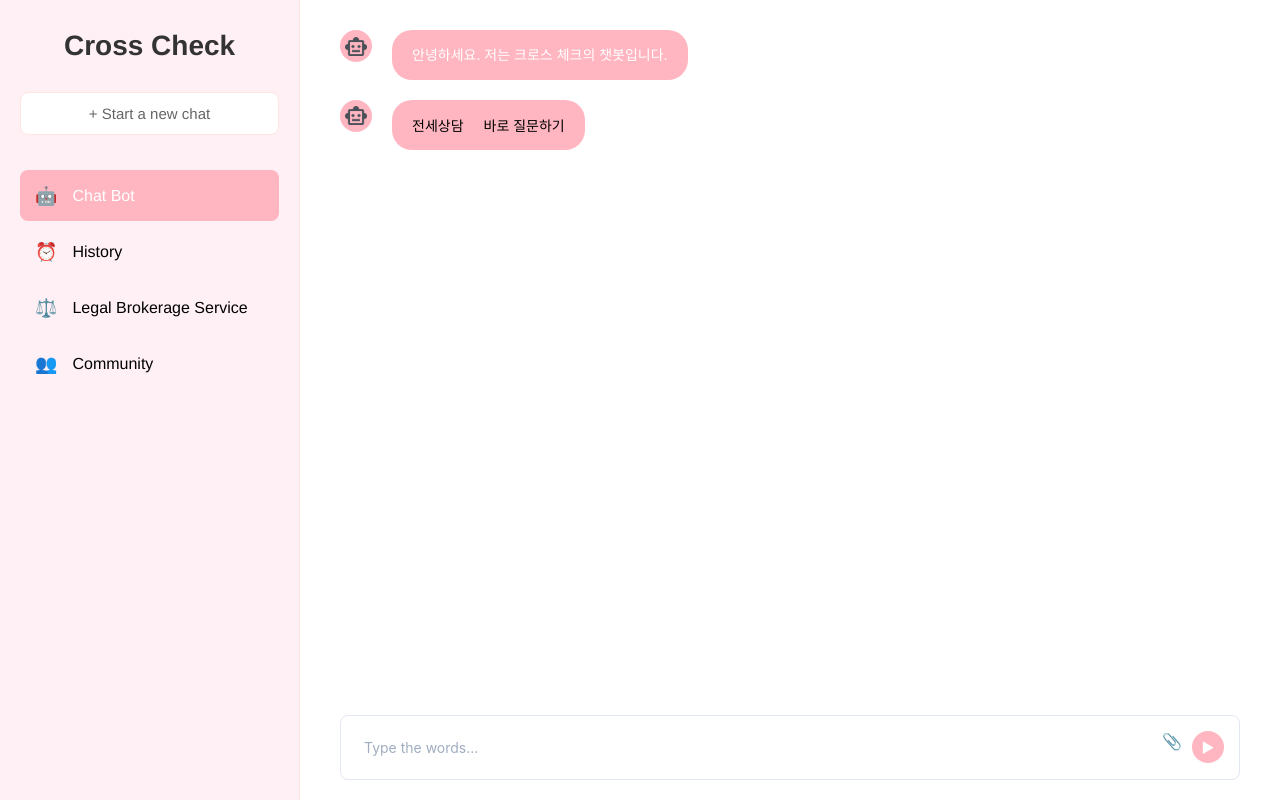
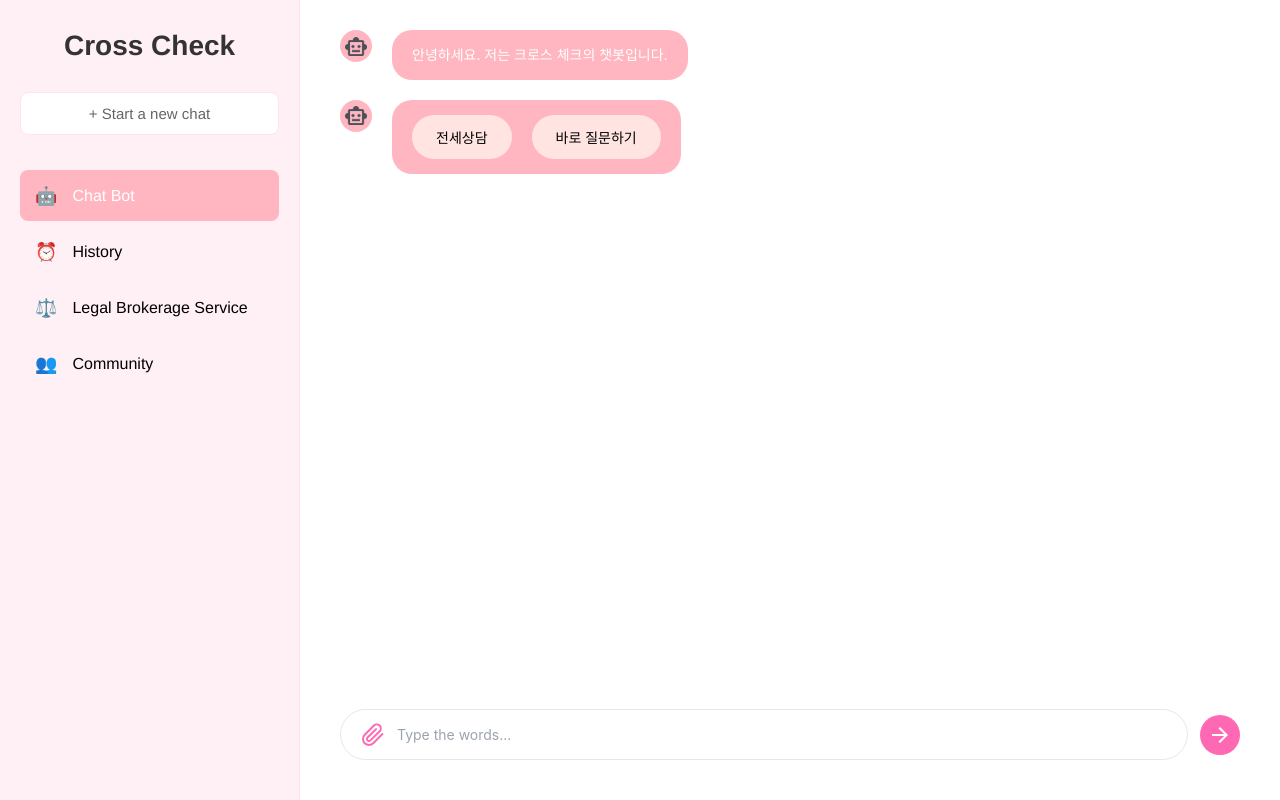
Before and after one commit to king-junho/CrossCheck-FE, a React (Create React App) app in the folder cross-check-fe/: page /chatbot in a window 1280 px wide. Both pictures are taken after typing "Sample" into the empty fields and a click on the button "채팅방 생성". Built offline with nearby package versions, Linux system fonts and the light colour scheme; a web font is replaced by a local one.

Commit message:
update : chatbot - file 업로드 디자인 수정

```diff
--- a/cross-check-fe/src/Chatbot/components/ChatRoom.jsx
+++ b/cross-check-fe/src/Chatbot/components/ChatRoom.jsx
@@ -112,7 +112,19 @@ const ChatRoom = () => {
                 ))}
                 <div ref={messagesEndRef} />
               </div>
-                  <form className="chat-input-container" onSubmit={handleSubmit}>
+              <div className="chat-input-wrapper">
+                <div className="chat-input-container">
+                  <label className="file-upload-button">
+                    <svg width="24" height="24" viewBox="0 0 24 24" fill="none" xmlns="http://www.w3.org/2000/svg">
+                      <path d="M21.44 11.05l-9.19 9.19a6 6 0 01-8.49-8.49l9.19-9.19a4 4 0 015.66 5.66l-9.2 9.19a2 2 0 01-2.83-2.83l8.49-8.48" stroke="#FF69B4" strokeWidth="2" strokeLinecap="round" strokeLinejoin="round"/>
+                    </svg>
+                    <input
+                      type="file"
+                      onChange={handleFileSelect}
+                      ref={fileInputRef}
+                      style={{ display: 'none' }}
+                    />
+                  </label>
                   <input
                     type="text"
                     value={input}
@@ -120,19 +132,13 @@ const ChatRoom = () => {
                     placeholder="Type the words..."
                     className="chat-input"
                   />
-                        <label className="file-upload-button">
-                              📎
-                              <input
-                                    type="file"
-                                    onChange={handleFileSelect}
-                                    ref={fileInputRef}
-                                    style={{ display: 'none' }}
-                              />
-                        </label>
+                </div>
                 <button type="submit" className="send-button">
-                              ▶
+                  <svg width="24" height="24" viewBox="0 0 24 24" fill="none" xmlns="http://www.w3.org/2000/svg">
+                    <path d="M12 20L4 12L12 4L13.425 5.425L7.825 11H20V13H7.825L13.425 18.575L12 20Z" fill="white" transform="rotate(180 12 12)"/>
+                  </svg>
                 </button>
-                  </form>
+              </div>
             </div>
           );
         };
--- a/cross-check-fe/src/Chatbot/css/chatRoom.css
+++ b/cross-check-fe/src/Chatbot/css/chatRoom.css
@@ -4,9 +4,9 @@
       flex-direction: column;
       height: 100vh;
       background-color: white;
-      padding: 20px 20px; /* 좌우 패딩 유지 */
+      padding: 20px 20px;
       width: calc(100vw - 300px);
-      margin: 20px
+      margin: 20px;
     }
 
     .chat-messages {
@@ -17,7 +17,6 @@
       padding-bottom: 20px;
       width: 100%;
       max-width: 100%;
-      /* 최대 너비 증가 */
       margin: 0 auto;
     }
 
@@ -82,35 +81,21 @@
       margin-top: 8px;
 }
 
-.options-container {
+.chat-input-wrapper {
       display: flex;
-      gap: 20px;
-}
-
-.option-button {
-      background: none;
-      border: none;
-      color: black;
-      font-size: 14px;
-      cursor: pointer;
-      padding: 0;
-}
-
-.option-button:hover {
-      text-decoration: underline;
+      align-items: center;
+      gap: 12px;
+      padding: 20px 0;
     }
 
     .chat-input-container {
+      flex: 1;
       display: flex;
-      gap: 10px;
+      align-items: center;
       background-color: white;
-      padding: 15px;
-      border: 1px solid #e2e8f0;
-      border-radius: 8px;
-      width: 100%;
-      max-width: 2000px;
-      /* 최대 너비 증가 */
-      margin: 20px auto 0;
+      border: 1px solid #E5E7EB;
+      border-radius: 100px;
+      padding: 8px 16px;
     }
 
     .chat-input {
@@ -119,26 +104,82 @@
       outline: none;
       font-size: 14px;
       padding: 8px;
+      background: transparent;
     }
 
     .chat-input::placeholder {
-      color: #a0aec0;
+      color: #9CA3AF;
+    }
+
+    .file-upload-button {
+      display: flex;
+      align-items: center;
+      justify-content: center;
+      cursor: pointer;
+      padding: 4px;
+      border-radius: 50%;
+      transition: background-color 0.2s;
+    }
+
+    .file-upload-button:hover {
+      background-color: #F3F4F6;
     }
 
     .send-button {
-      width: 32px;
-      height: 32px;
-      background-color: #FFB6C1;
+      width: 40px;
+      height: 40px;
+      background-color: #FF69B4;
       border: none;
       border-radius: 50%;
-      color: white;
-      cursor: pointer;
       display: flex;
       align-items: center;
       justify-content: center;
-      font-size: 14px;
+      cursor: pointer;
+      transition: background-color 0.2s;
     }
 
     .send-button:hover {
-      opacity: 0.8;
+      background-color: #FF1493;
     }
+
+    .file-attachment {
+      margin-top: 8px;
+      font-size: 12px;
+      color: #666;
+      background-color: rgba(255, 255, 255, 0.3);
+      padding: 4px 8px;
+      border-radius: 4px;
+      display: inline-block;
+    }
+
+    .message.bot .message-content {
+      background-color: #FFB6C1;
+      color: white;
+      border-radius: 20px;
+    }
+
+    .message.user .message-content {
+      background-color: #FFE4E1;
+      color: black;
+      border-radius: 20px;
+    }
+
+    .options-container {
+      display: flex;
+      gap: 20px;
+    }
+
+    .option-button {
+      background-color: #FFE4E1;
+      border: none;
+      padding: 12px 24px;
+      border-radius: 100px;
+      color: black;
+      font-size: 14px;
+      cursor: pointer;
+      transition: background-color 0.2s;
+    }
+
+    .option-button:hover {
+      background-color: #FFD8D8;
+    }
```
Lines whose indentation alone changed are shown as unchanged.
